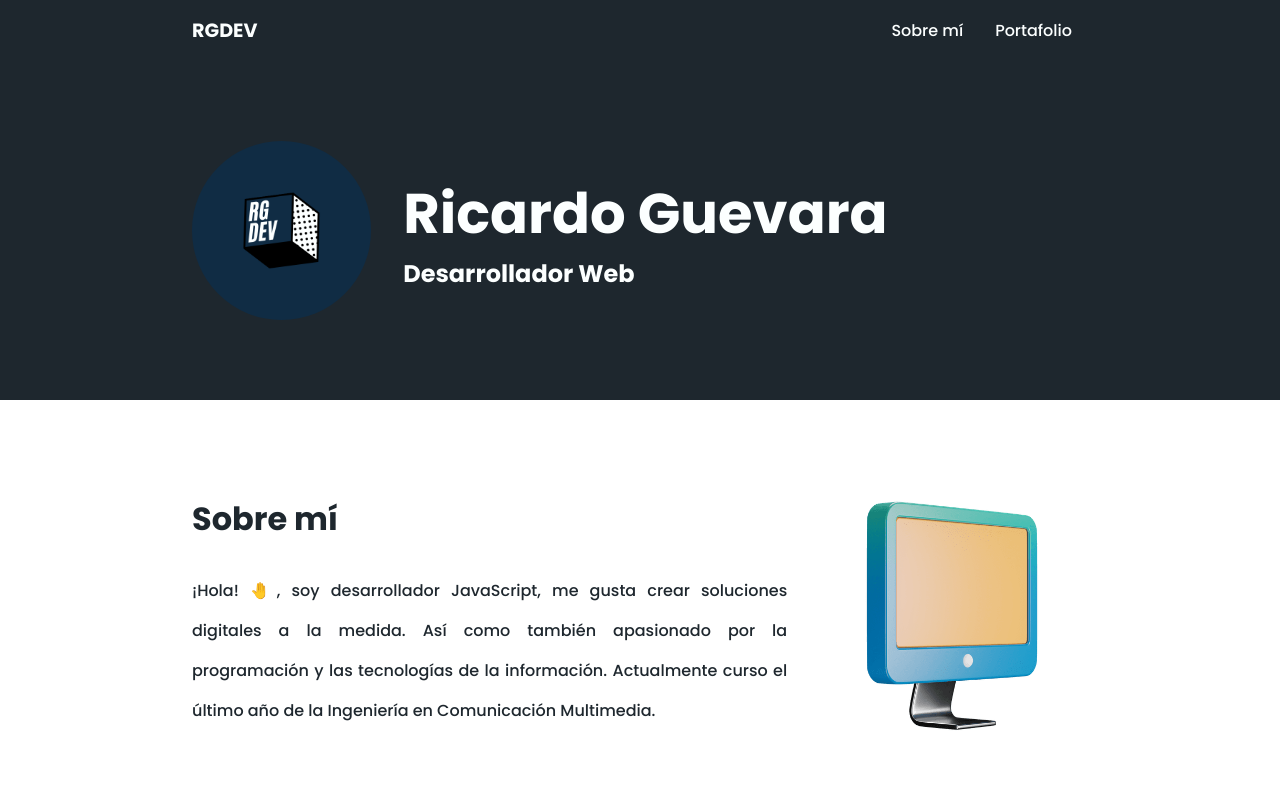
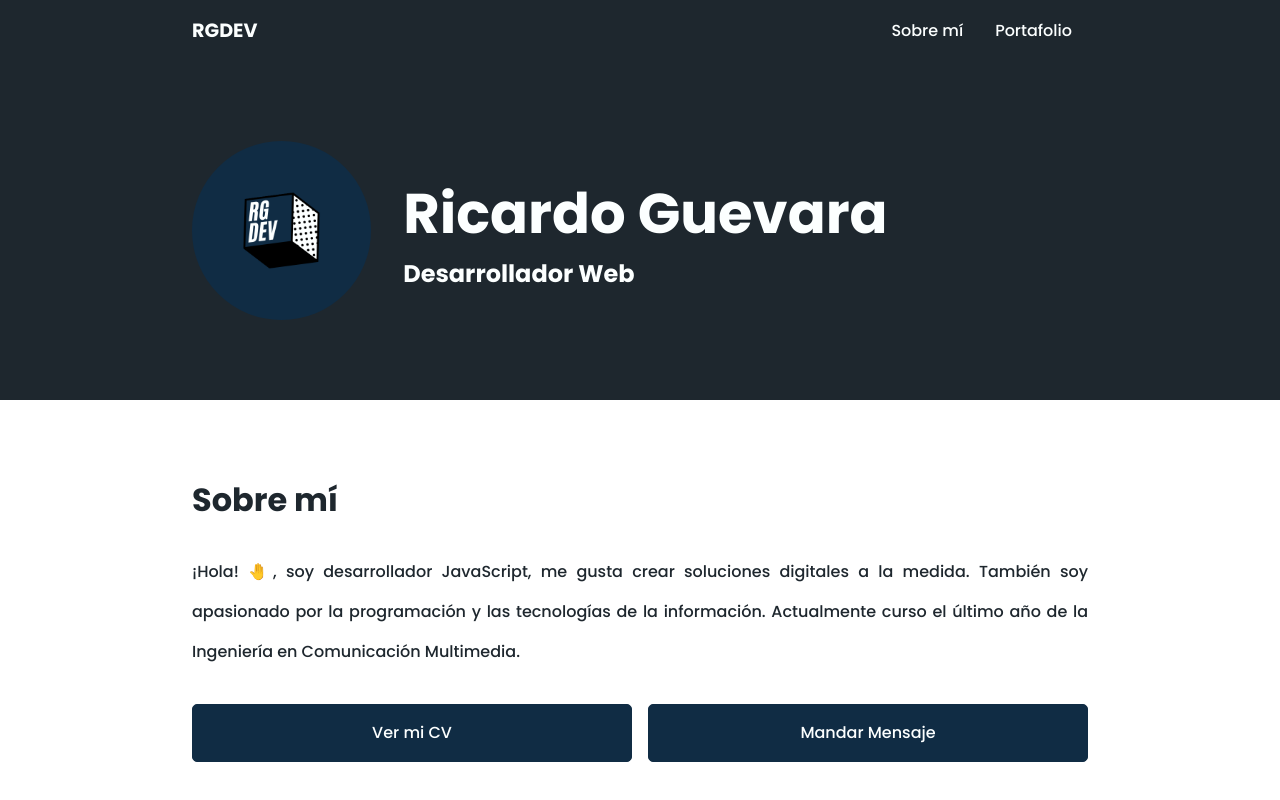
Before and after one commit to ricardoggz/personal-website, a React (Create React App) app: page / in a window 1280 px wide. Shown: the top 800 px of the page. Built offline with nearby package versions, Linux system fonts and the light colour scheme.

Commit message:
description majorado, button creado

```diff
--- a/src/components/about/About.jsx
+++ b/src/components/about/About.jsx
@@ -1,6 +1,6 @@
 import React from "react";
-import computer from "../../img/computer.png";
-import { AboutWrapper, AboutImage, AboutDescription } from "./elements";
+import AnchorButton from "../anchorButton/AnchorButton";
+import { AboutWrapper, AboutDescription } from "./elements";
 
 const About = () => {
   return (
@@ -9,10 +9,15 @@ const About = () => {
         <h1>Sobre mí</h1>
         <p>
           ¡Hola! 🤚, soy desarrollador JavaScript, me gusta crear soluciones
-          digitales a la medida. Así como también apasionado por la programación y las tecnologías de la información. Actualmente curso el último año de la Ingeniería en Comunicación Multimedia.
+          digitales a la medida. También soy apasionado por la programación y
+          las tecnologías de la información. Actualmente curso el último año de
+          la Ingeniería en Comunicación Multimedia.
         </p>
+        <div className="buttons">
+          <AnchorButton title="Ver mi CV" />
+          <AnchorButton title="Mandar Mensaje" />
+        </div>
       </AboutDescription>
-      <img src={computer} />
     </AboutWrapper>
   );
 };
--- a/src/components/about/elements.js
+++ b/src/components/about/elements.js
@@ -1,34 +1,37 @@
 import styled from "styled-components";
 
 const AboutWrapper = styled.section`
-  display:flex;
-  align-items:center;
-  justify-content:spacebetween;
-  padding:5rem 0;
-  gap:2rem;
+  height: 100%;
+  display: flex;
+  align-items: center;
+  justify-content: spacebetween;
+  padding: 5rem 0;
+  gap: 2rem;
   img {
-    width:30%;
+    width: 30%;
   }
 
-  @media (min-width:240px) and (max-width:720px) {
-    img{
-      display:none;
+  @media (min-width: 240px) and (max-width: 720px) {
+    img {
+      display: none;
     }
   }
+`;
+const AboutDescription = styled.div`
+  text-align: justify;
+  line-height: 2.5rem;
+  width: 100%;
 
-  `;
-const AboutDescription = styled.div`
-  text-align:justify;
-  line-height:2.5rem;
-  width:100%;
-
-`;
-const AboutImage = styled.figure`
-width:100%;
-display:flex;
-align-items:center;
-justify-content:center;
-
+  .buttons {
+    display: flex;
+    gap: 1rem;
+    margin-top: 2rem;
+  }
+  @media (min-width: 240px) and (max-width: 880px) {
+    .buttons {
+      flex-direction: column;
+    }
+  }
 `;
 
-export { AboutWrapper, AboutDescription, AboutImage };
+export { AboutWrapper, AboutDescription };
--- /dev/null
+++ b/src/components/anchorButton/AnchorButton.jsx
@@ -0,0 +1,12 @@
+import React from "react";
+import { WrapperButton } from "./elements";
+
+const AnchorButton = ({ title, url, target  }) => {
+  return (
+      <WrapperButton href={ url } target={ target }>
+          { title }
+      </WrapperButton>
+  );
+};
+
+export default AnchorButton;
--- /dev/null
+++ b/src/components/anchorButton/elements.js
@@ -0,0 +1,20 @@
+import styled from "styled-components";
+
+const WrapperButton = styled.a`
+  width: 100%;
+  text-decoration: none;
+  background: var(--color-blue-primary);
+  border: 1px solid var(--color-blue-primary);
+  color: var(--color-light-primary);
+  padding: 0.5rem;
+  border-radius: 5px;
+  text-align:center;
+
+  :hover {
+    background: none;
+    transition: all 300ms ease;
+    color: var(--color-blue-primary);
+  }
+`;
+
+export { WrapperButton };
```
Also changed, not shown: src/img/computer.png (deleted).
